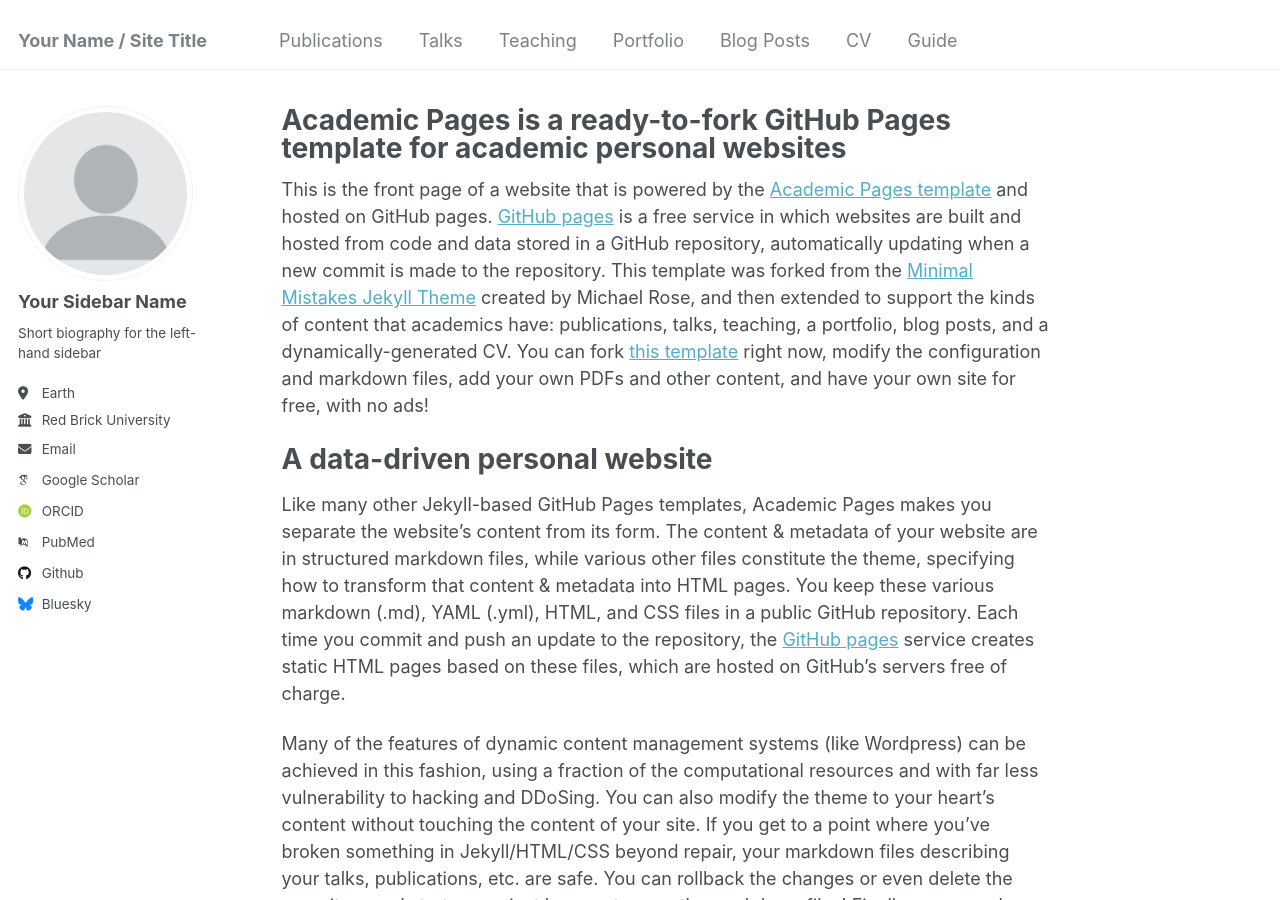
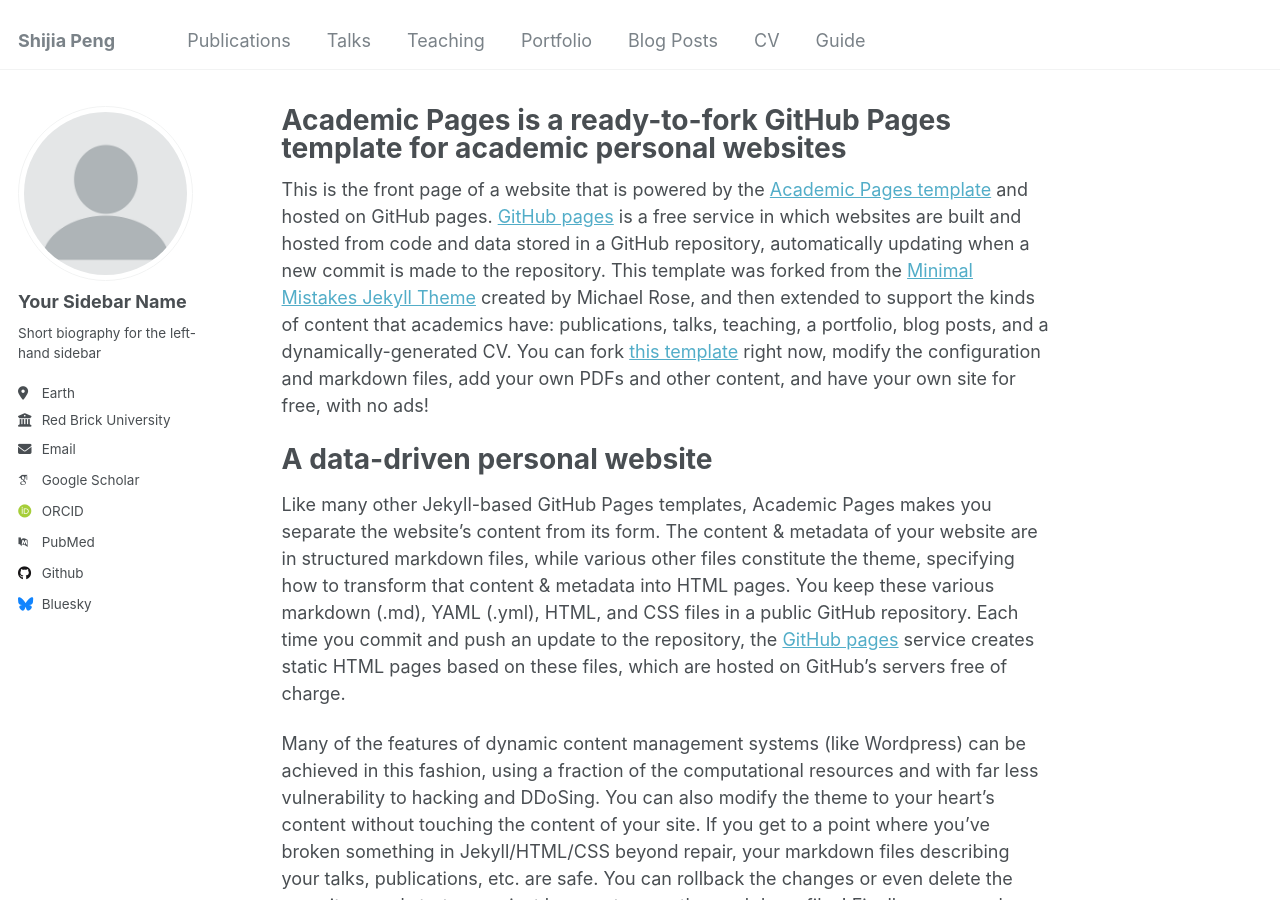
Before and after one commit to ShijiaPeng03/ShijiaPeng.github.io, a Jekyll site: the page built from _pages/about.md, in a window 1280 px wide and 900 px high. Built offline with Jekyll 4.4.1, drawn with Linux system fonts in a browser that asks for light colours; some web fonts are replaced.

Commit message:
update name

```diff
--- a/_config.yml
+++ b/_config.yml
@@ -8,7 +8,7 @@
 
 # Basic Site Settings
 locale                   : "en-US"
-title                    : "Your Name / Site Title"
+title                    : "Shijia Peng"
 title_separator          : "-"
 name                     : &name "Your Name"
 description              : &description "personal description"
```
